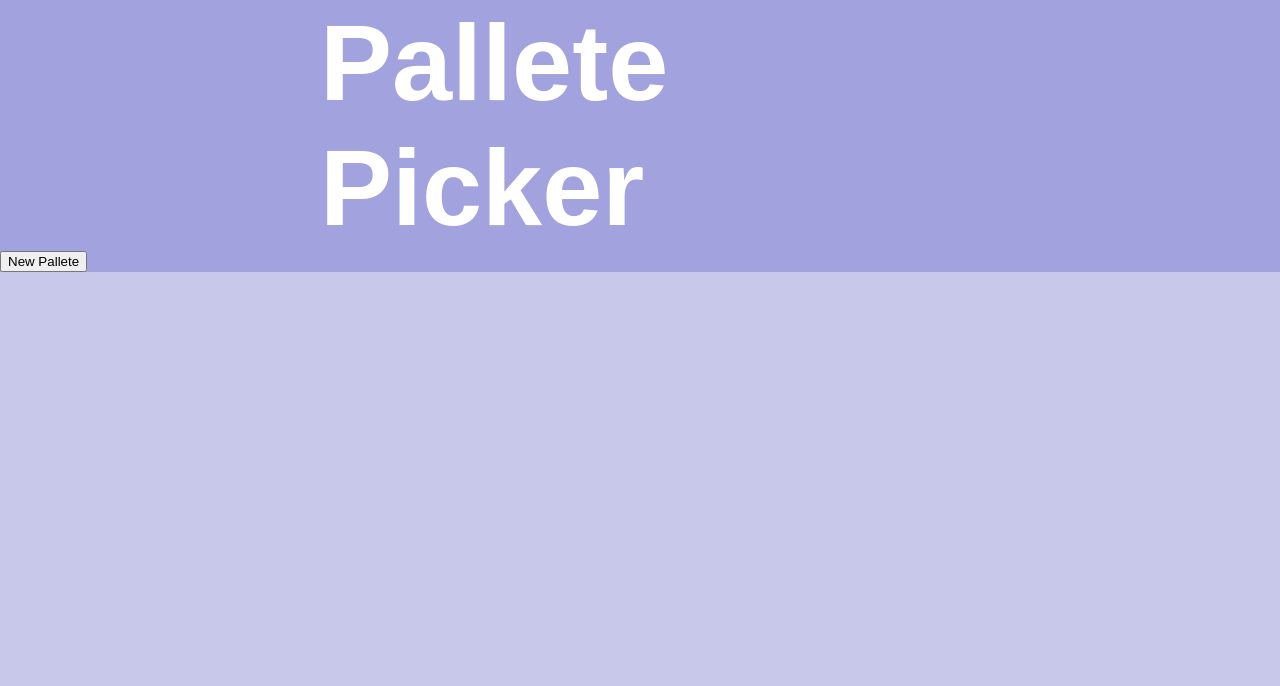
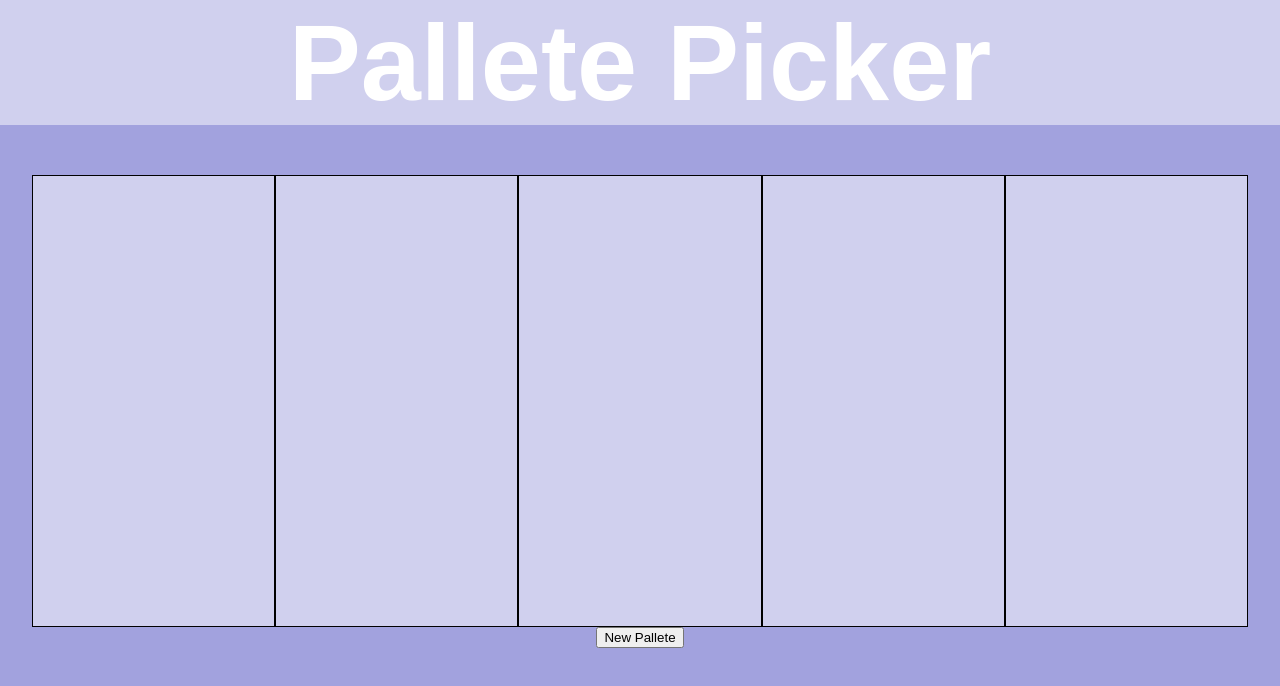
Before and after one commit to etcetera8/pallete-picker, a website: page public/index.html in a window 1280 px wide. Drawn offline with nearby package versions, Linux system fonts and the light colour scheme; a web font is replaced by a local one.

Commit message:
Add divs for color display

```diff
--- a/public/index.html
+++ b/public/index.html
@@ -13,6 +13,13 @@
   </header>
 
   <main>
+    <section id="pallete-display-main">
+      <div class="color"></div>
+      <div class="color"></div>
+      <div class="color"></div>
+      <div class="color"></div>
+      <div class="color"></div>
+    </section>
     <button id="generate">New Pallete</button>
   </main>
 
--- a/public/styles/styles.css
+++ b/public/styles/styles.css
@@ -6,12 +6,38 @@ body, html {
   background: rgba(73, 73, 191, 0.3);
   font-family: 'Cuprum', sans-serif;
   font-size: 18px;
+}
 
+header {
+  margin-bottom: 50px;
 }
 
 #title {
+  text-align: center;
   margin: 0 auto;
-  width: 50%;
   color: #fff;
   font-size: 6em;
+  background: rgba(255, 255, 255, 0.5)
 }
+
+main {
+  display: flex;
+  flex-direction: column;
+  align-content: center;
+  align-items: center;
+  height: 100vh;
+}
+
+#pallete-display-main {
+  display: flex;
+  width: 95%;
+  background: rgba(255, 255, 255, 0.5)
+}
+
+.color {
+  border: 1px solid black;
+  height: 450px;
+  width: 20%;
+  background: #white;
+  margin: 0;
+}
```
